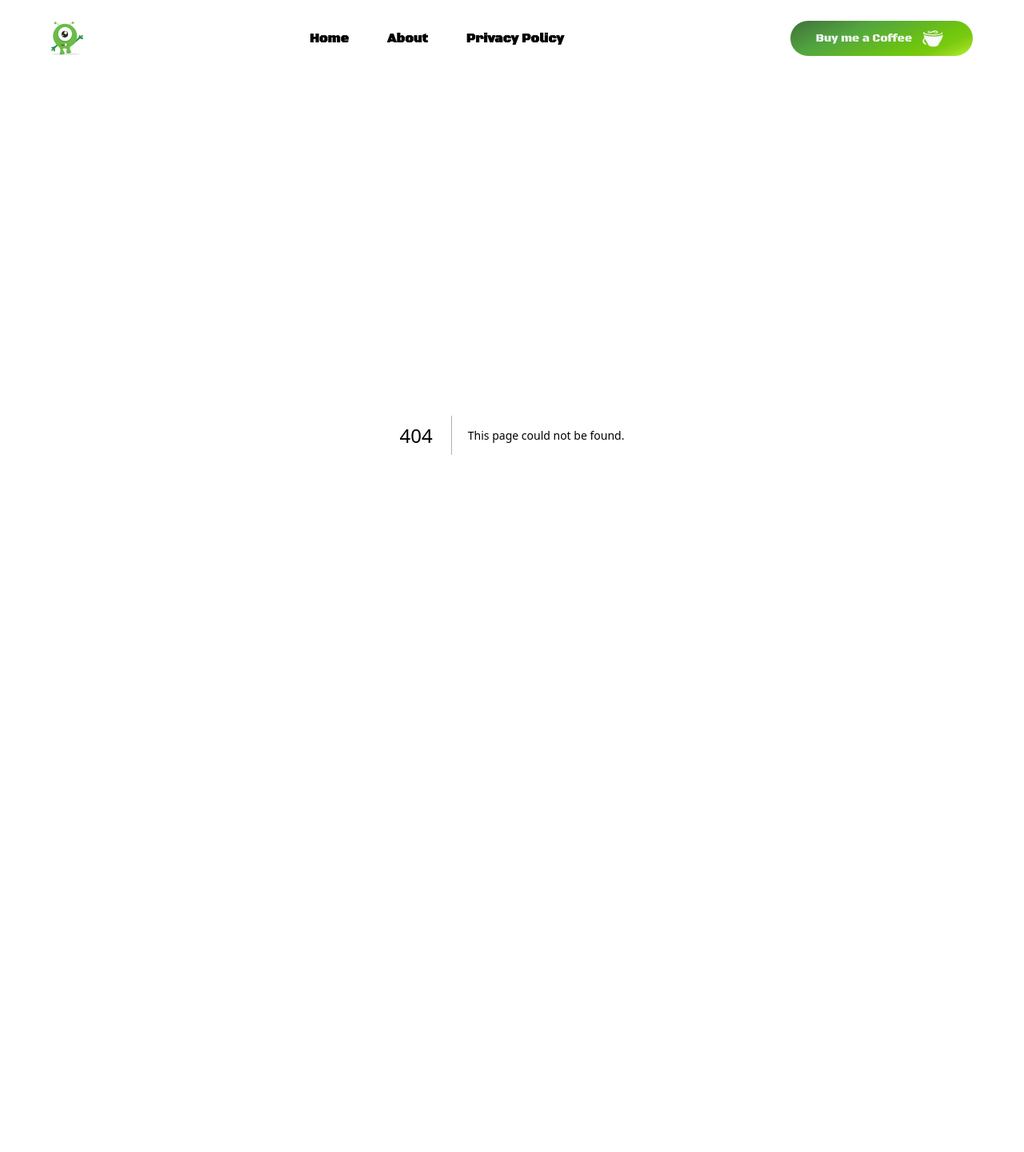
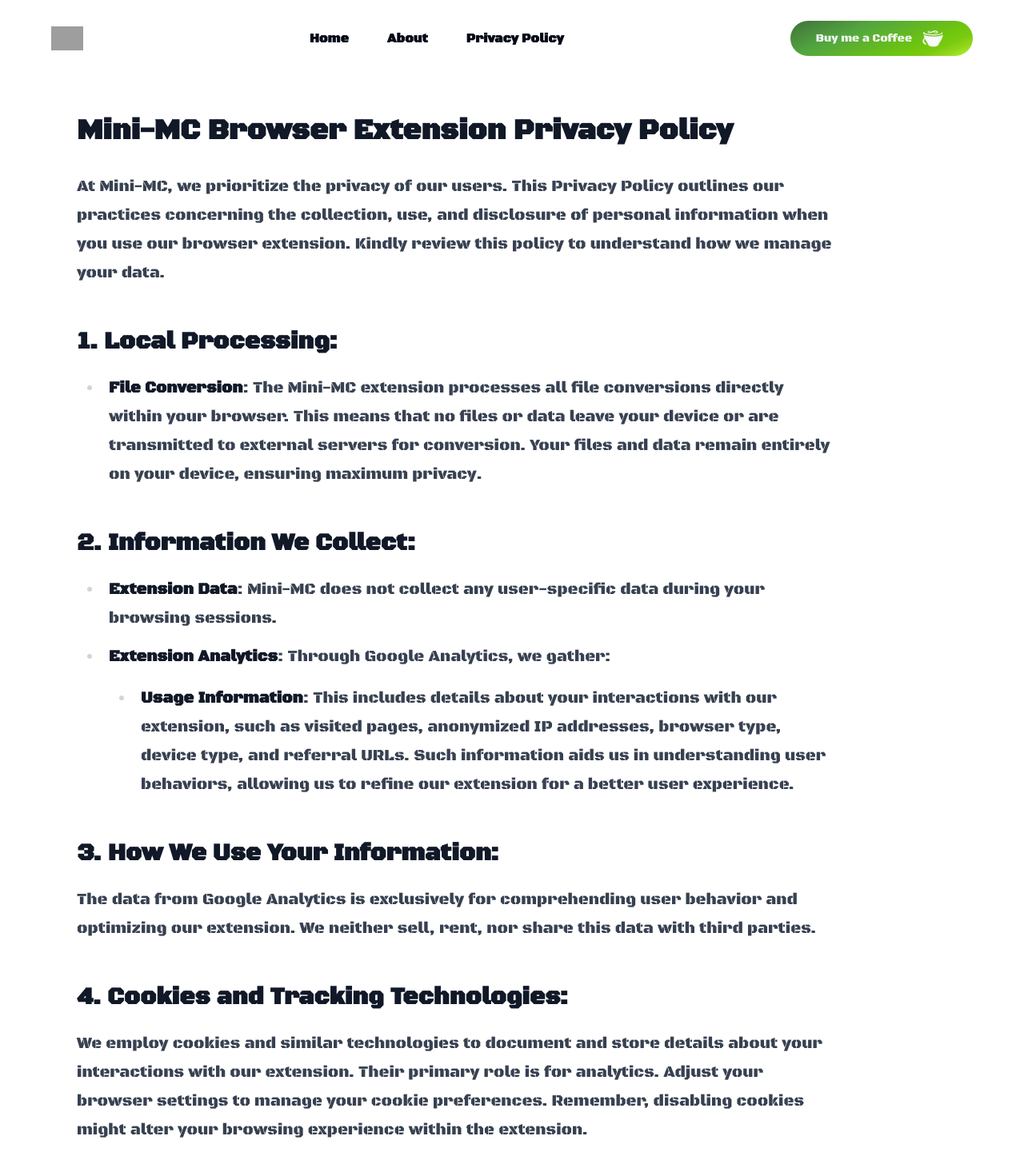
Before and after one commit to b4rb13/mini-mc, a Next.js app: page /privacy-policy/extension in a window 1280 px wide. Before the commit this address had no page. Shown: the top 1441 px of the page at 80% size. Before the commit the page ends 944 px from the top, so only its background shows below. Built offline with nearby package versions, Linux system fonts and the light colour scheme; grey boxes are pictures that could not be loaded.

Commit message:
pp and og

```diff
--- a/app/layout.tsx
+++ b/app/layout.tsx
@@ -13,6 +13,9 @@ export const metadata: Metadata = {
   creator: "Andrey Arakelyan, Derenik Khachatryan",
   keywords:
     "image converter, video converter, audio converter, unlimited image converter, unlimited video converter",
+    openGraph: {
+      images: ['/images/favicon.png']
+    }
 };
 
 export default function RootLayout({
--- a/public/images/logo.svg
+++ b/app/privacy-policy/extension/page.tsx
@@ -1,88 +1,111 @@
-<svg id="Layer_1" data-name="Layer 1" xmlns="http://www.w3.org/2000/svg" viewBox="0 0 979.76 1018.97">
-    <defs>
-        <style>
-            .cls-1 {
-                fill: #e6e7e8;
-            }
+export default function PrivacyPolicy() {
+  return (
+    <div className="space-y-12 text-md md:text-lg text-gray-500 pb-4 md:pb-8">
+      <article className="prose lg:prose-xl">
+        <h2>Mini-MC Browser Extension Privacy Policy</h2>
 
-            .cls-2 {
-                fill: #259146;
-            }
+        <p>
+          At Mini-MC, we prioritize the privacy of our users. This Privacy
+          Policy outlines our practices concerning the collection, use, and
+          disclosure of personal information when you use our browser extension.
+          Kindly review this policy to understand how we manage your data.
+        </p>
 
-            .cls-3 {
-                fill: #6abc47;
-            }
+        <h3>1. Local Processing:</h3>
+        <ul>
+          <li>
+            <strong>File Conversion</strong>: The Mini-MC extension processes
+            all file conversions directly within your browser. This means that
+            no files or data leave your device or are transmitted to external
+            servers for conversion. Your files and data remain entirely on your
+            device, ensuring maximum privacy.
+          </li>
+        </ul>
 
-            .cls-4 {
-                fill: #5aa545;
-            }
+        <h3>2. Information We Collect:</h3>
+        <ul>
+          <li>
+            <strong>Extension Data</strong>: Mini-MC does not collect any
+            user-specific data during your browsing sessions.
+          </li>
+          <li>
+            <strong>Extension Analytics</strong>: Through Google Analytics, we
+            gather:
+            <ul>
+              <li>
+                <strong>Usage Information</strong>: This includes details about
+                your interactions with our extension, such as visited pages,
+                anonymized IP addresses, browser type, device type, and referral
+                URLs. Such information aids us in understanding user behaviors,
+                allowing us to refine our extension for a better user
+                experience.
+              </li>
+            </ul>
+          </li>
+        </ul>
 
-            .cls-5 {
-                fill: #fff;
-            }
+        <h3>3. How We Use Your Information:</h3>
+        <p>
+          The data from Google Analytics is exclusively for comprehending user
+          behavior and optimizing our extension. We neither sell, rent, nor
+          share this data with third parties.
+        </p>
 
-            .cls-6 {
-                fill: #262c15;
-            }
+        <h3>4. Cookies and Tracking Technologies:</h3>
+        <p>
+          We employ cookies and similar technologies to document and store
+          details about your interactions with our extension. Their primary role
+          is for analytics. Adjust your browser settings to manage your cookie
+          preferences. Remember, disabling cookies might alter your browsing
+          experience within the extension.
+        </p>
 
-            .cls-7 {
-                fill: #484a21;
-            }
+        <h3>5. Data Security:</h3>
+        <p>
+          We employ reasonable precautions to guard your data against
+          unauthorized access, disclosure, alteration, or destruction. However,
+          understand that no online transmission or electronic storage method is
+          entirely secure.
+        </p>
 
-            .cls-8 {
-                fill: #428c41;
-            }
+        <h3>6. Third-Party Links:</h3>
+        <p>
+          Our extension may feature links to third-party websites or services
+          outside our jurisdiction. We don't oversee the content, privacy
+          policies, or practices of these external sites. We urge you to review
+          their privacy policies before sharing any personal data.
+        </p>
 
-            .cls-9 {
-                fill: #e184b2;
-            }
+        <h3>7. Children's Privacy:</h3>
+        <p>
+          Mini-MC is not designed for children below 13 years. We intentionally
+          avoid collecting data from children. If you suspect your child has
+          shared personal information with us, reach out, and we'll promptly
+          address the matter.
+        </p>
 
-            .cls-10 {
-                fill: #f1f1f2;
-            }
-        </style>
-    </defs>
-    <ellipse class="cls-1" cx="442.65" cy="987.08" rx="432.28" ry="31.89" />
-    <path class="cls-2"
-        d="M404.93,675.11S228.79,864.45,163.86,859.74s-55.2,43.76-35.19,41.83,35.65,3.12,15.2,18.43-42.16,29.51-30.45,49,44.51,5.85,55.39-18.4,26.26-2.62,15.37,14.54,5.53,36.36,19.49,32,27.91-8.62,25-40.39-13.29-48.46,1.42-60.75,202.69-165.66,207-216.76Z"
-        transform="translate(-110.12 -90.52)" />
-    <path class="cls-2"
-        d="M738.49,750.8S953.41,607,959.07,542.13,1011,494.58,1006,514s-2.58,35.7,15.79,17.94,35.82-36.93,53.19-22.28-1.3,44.87-27,51.77-6.75,25.51,11.91,17.48,35,11.23,28.56,24.33-13,26.2-43.86,18.27-45.73-20.82-60.2-8.25S788.62,787.08,737.49,783.22Z"
-        transform="translate(-110.12 -90.52)" />
-    <path class="cls-3"
-        d="M222.86,721S73.77,504.35,256.25,289.81C415,103.24,644.08,140.17,779.37,251.87s153.39,316.52,86.38,443.4-198.17,132.94-184.38,217,99.67,123.52-35.88,138.93-30.07-112.72-67.35-133.9S442.69,890,471.45,947.64s75.31,95.74,37.42,117.33-155.85,42.36-138.41-9.25,40.34-107.33.82-163.89S281.49,813.25,222.86,721Z"
-        transform="translate(-110.12 -90.52)" />
-    <circle class="cls-4" cx="528.45" cy="487.56" r="227.42" transform="translate(-300.1 425.95) rotate(-45)" />
-    <circle class="cls-5" cx="535.61" cy="464.64" r="213.37" transform="translate(-281.8 424.31) rotate(-45)" />
-    <circle class="cls-6" cx="416.99" cy="384.04" r="99.1" />
-    <circle class="cls-5" cx="551.86" cy="431.3" r="43.16" transform="translate(-101.66 782.69) rotate(-77.13)" />
-    <circle class="cls-5" cx="356.82" cy="415.64" r="18.19" />
-    <path class="cls-7" d="M381.89,783.17S510.43,897,636.9,794.22C636.9,794.22,509.45,815.82,381.89,783.17Z"
-        transform="translate(-110.12 -90.52)" />
-    <path class="cls-3"
-        d="M335.83,240.3s-4.73-86.22-73.23-99.21c0,0-18.9,42.25-50.79,21.12s13-70.73,36.62-64.82,19.86,28.34,19.86,28.34,69.9,11.81,78.17,107.48Z"
-        transform="translate(-110.12 -90.52)" />
-    <path class="cls-3"
-        d="M673.54,233.91s4.72-86.22,73.23-99.21c0,0,18.89,42.25,50.78,21.13s-13-70.74-36.61-64.83-19.87,28.35-19.87,28.35-69.89,11.81-78.16,107.47Z"
-        transform="translate(-110.12 -90.52)" />
-    <path class="cls-8"
-        d="M386.52,1084.87s-1.09-8.37,9.25-13.68S412,1085.84,412,1088C412,1088,396.61,1089.63,386.52,1084.87Z"
-        transform="translate(-110.12 -90.52)" />
-    <path class="cls-8"
-        d="M432,1086.75a15.1,15.1,0,0,1,4.87-17.17c8.85-7.26,21.47,14.41,20,12C456.93,1081.6,443,1088.74,432,1086.75Z"
-        transform="translate(-110.12 -90.52)" />
-    <path class="cls-8"
-        d="M482.48,1075a15.1,15.1,0,0,1,2-17.73c7.56-8.6,23.52,10.74,21.7,8.62C506.2,1065.93,493.63,1075.23,482.48,1075Z"
-        transform="translate(-110.12 -90.52)" />
-    <path class="cls-8" d="M610.65,1051.65s3.32-20.91,18.08-18,12.59,18,12.59,18S623.87,1053.08,610.65,1051.65Z"
-        transform="translate(-110.12 -90.52)" />
-    <path class="cls-8" d="M661.81,1049.09s-2.66-18.65,13.28-17.76,11.49,12.93,12,12.8S679.24,1048.83,661.81,1049.09Z"
-        transform="translate(-110.12 -90.52)" />
-    <path class="cls-8" d="M705.16,1037.72s-7.63-12.59-3.2-18.2,18.73,0,18.73,0S723.25,1031.32,705.16,1037.72Z"
-        transform="translate(-110.12 -90.52)" />
-    <path class="cls-9" d="M463.23,827.63s64-25.35,98.09,5C561.32,832.65,509.81,848.21,463.23,827.63Z"
-        transform="translate(-110.12 -90.52)" />
-    <path class="cls-10"
-        d="M535.66,827.63S509.4,762,550,754.59c43.3-7.93,45.34,66.09,45.34,66.09s-17.25,11-52,15.21c-1.35.16-5.15.56-5.15.56Z"
-        transform="translate(-110.12 -90.52)" />
-</svg>
+        <h3>8. Changes to This Privacy Policy:</h3>
+        <p>
+          We may modify this Privacy Policy without prior notification. Any
+          adjustments will be instantly effective upon updating this page. Check
+          the top of the policy to see the last revision date.
+        </p>
+
+        <h3>9. Contact Us:</h3>
+        <p>
+          For queries or concerns about this Privacy Policy or data collection
+          practices, reach us at{" "}
+          <a href="mailto:deren.kha@gmail.com">deren.kha@gmail.com</a> or
+          <a href="mailto:andrey.arakelyan@outlook.com">andrey.arakelyan@outlook.com</a>
+        </p>
+
+        <p>
+          By utilizing Mini-MC, you consent to the procedures detailed in this
+          Privacy Policy. If you disagree with any aspect of this policy, kindly
+          refrain from using our services. Your trust is invaluable to us. Thank
+          you for entrusting us with your privacy.
+        </p>
+      </article>
+    </div>
+  );
+}
--- a/package.json
+++ b/package.json
@@ -16,6 +16,7 @@
     "@radix-ui/react-slot": "^1.0.2",
     "@radix-ui/react-tabs": "^1.0.4",
     "@radix-ui/react-toast": "^1.1.4",
+    "@tailwindcss/typography": "^0.5.10",
     "@types/node": "20.5.9",
     "@types/react": "18.2.21",
     "@types/react-dom": "18.2.7",
--- a/tailwind.config.ts
+++ b/tailwind.config.ts
@@ -1,4 +1,7 @@
 import type { Config } from "tailwindcss";
+
+const animate = require("tailwindcss-animate");
+const typography = require("@tailwindcss/typography");
 
 const config: Config = {
   darkMode: ["class"],
@@ -95,6 +98,6 @@ const config: Config = {
       },
     },
   },
-  plugins: [require("tailwindcss-animate")],
+  plugins: [animate, typography],
 };
 export default config;
```
Also changed, not shown: 1 other file (tests, documents, lock files or other folders).
